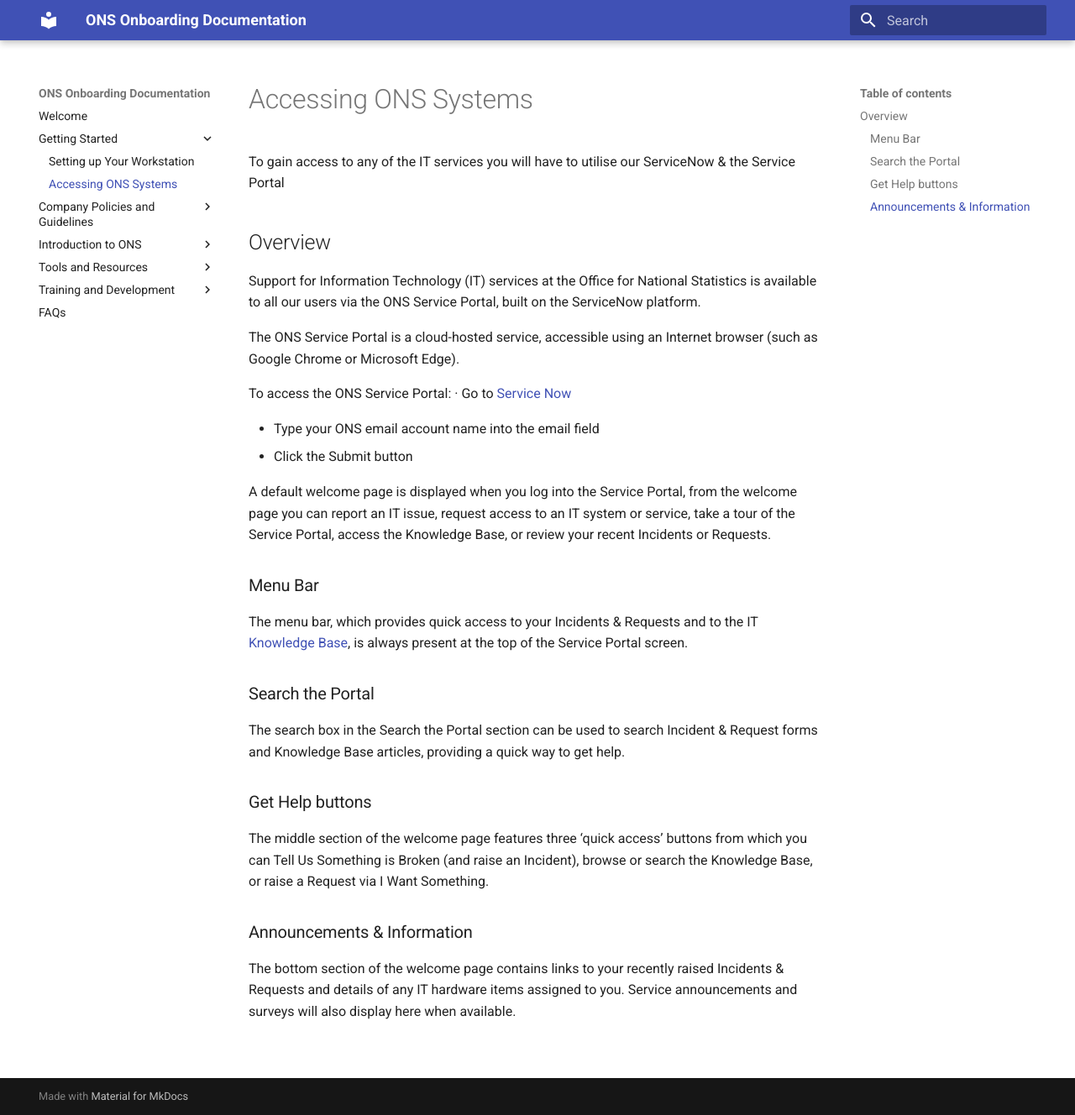
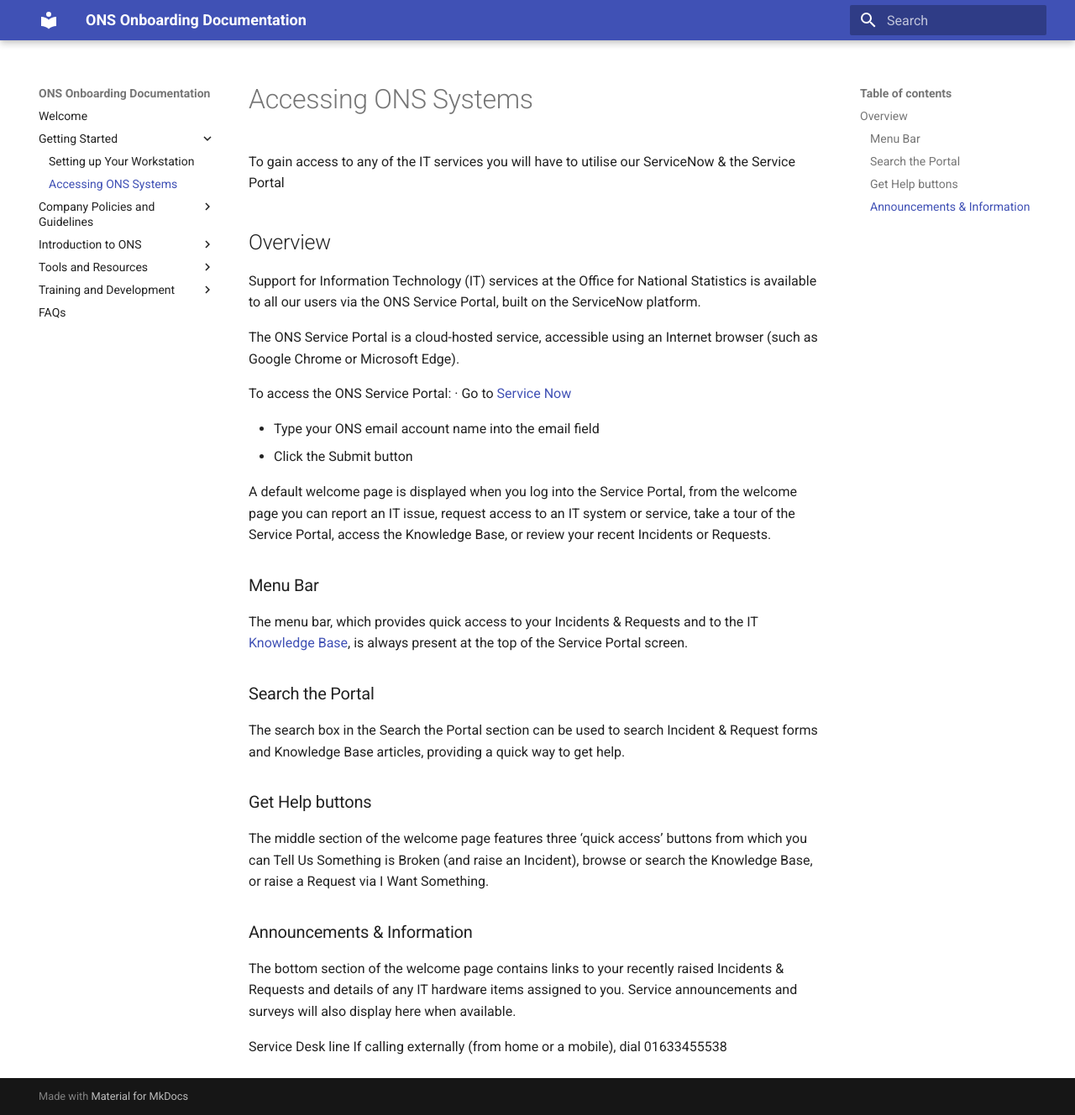
Before and after one commit to ONS-Innovation/ONS_Onboarding_SDP, an MkDocs documentation site: the page built from docs/getting_started/access.md, in a window 1280 px wide and 1328 px high. Shown: the whole window at 84% size. Built offline with MkDocs 1.6.1 and Material for MkDocs 9.7.7, drawn with Linux system fonts in a browser that asks for light colours.

Commit message:
Update access.md

```diff
--- a/docs/getting_started/access.md
+++ b/docs/getting_started/access.md
@@ -30,3 +30,5 @@ The middle section of the welcome page features three ‘quick access’ buttons
 ### Announcements & Information
 
 The bottom section of the welcome page contains links to your recently raised Incidents & Requests and details of any IT hardware items assigned to you. Service announcements and surveys will also display here when available.
+
+Service Desk line If calling externally (from home or a mobile), dial 01633455538
```
